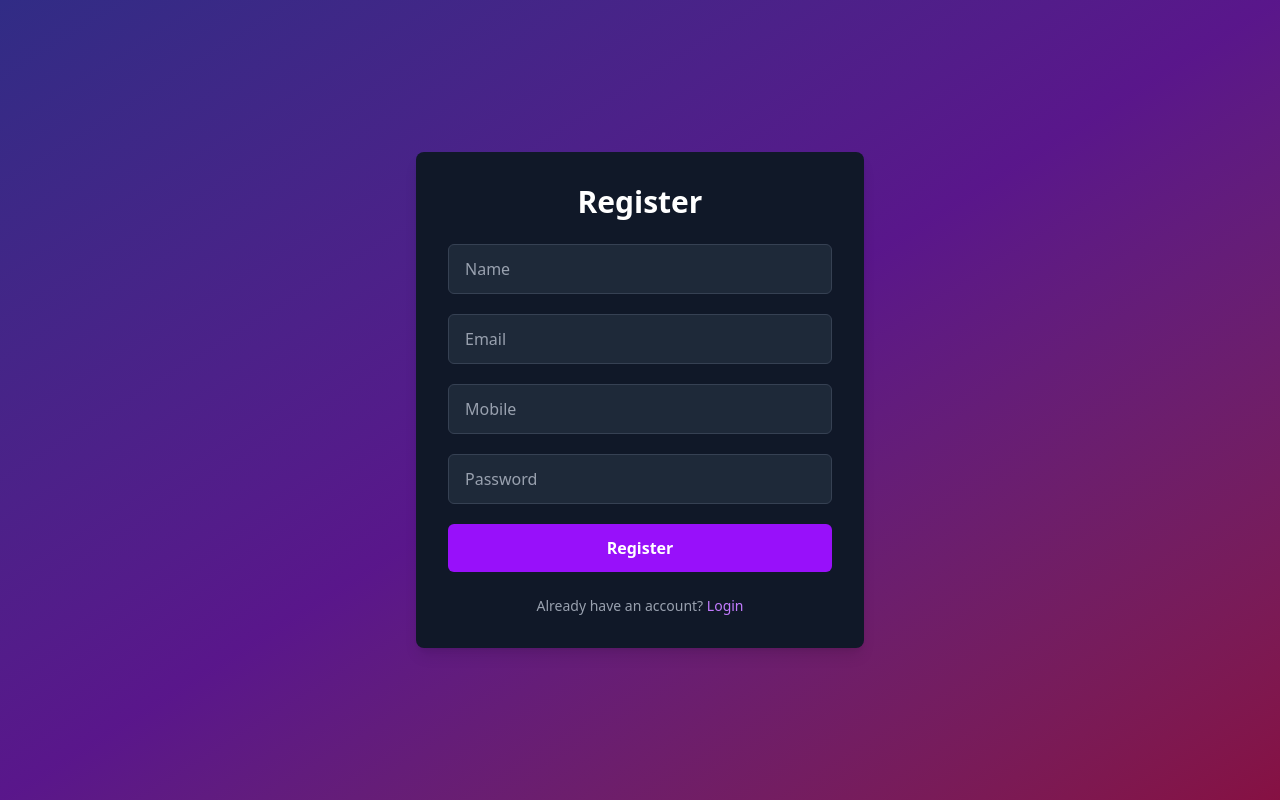
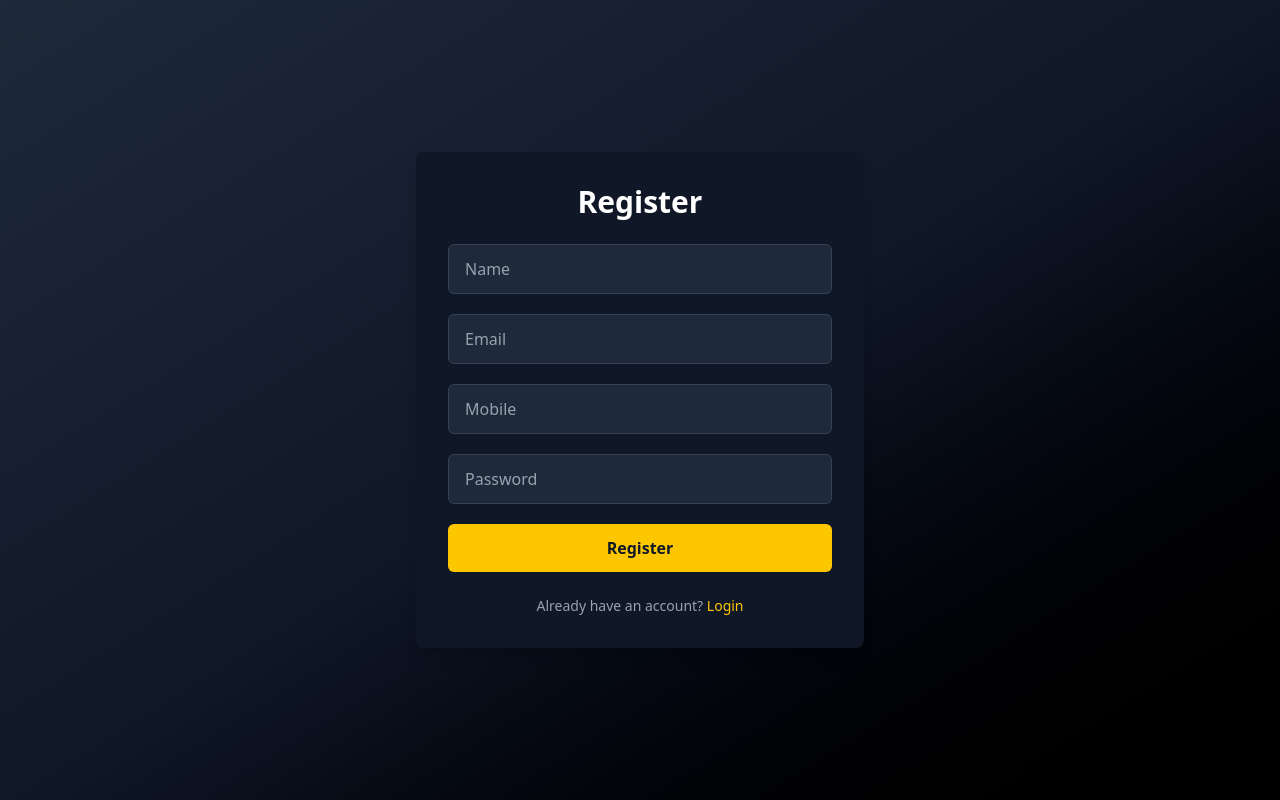
Before and after one commit to ShubhamBisht18/VastrFy, a React (Vite) app in the folder FrontEnd/: page /register in a window 1280 px wide. Built offline with nearby package versions, Linux system fonts and the light colour scheme; no server answers.

Commit message:
some coloring

```diff
--- a/FrontEnd/src/pages/Auth/Register.jsx
+++ b/FrontEnd/src/pages/Auth/Register.jsx
@@ -1,3 +1,72 @@
+// import { useForm } from "react-hook-form";
+// import axios from "../../utils/axios";
+// import { useNavigate, Link } from "react-router-dom";
+
+// function Register() {
+//   const { register, handleSubmit } = useForm();
+//   const navigate = useNavigate();
+
+//   const onSubmit = async (data) => {
+//     try {
+//       await axios.post("/auth/register", data);
+//       navigate("/verify-otp", { state: { email: data.email } });
+//     } catch (err) {
+//       alert(err.response?.data?.message || "Registration failed");
+//     }
+//   };
+
+//   return (
+//     <div className="min-h-screen flex items-center justify-center bg-gradient-to-br from-indigo-900 via-purple-900 to-pink-900 px-4">
+//       <div className="bg-gray-900 p-8 rounded-lg shadow-lg w-full max-w-md text-white">
+//         <h2 className="text-3xl font-bold mb-6 text-center">Register</h2>
+//         <form onSubmit={handleSubmit(onSubmit)} className="space-y-5">
+//           <input
+//             placeholder="Name"
+//             {...register("name")}
+//             required
+//             className="w-full px-4 py-3 rounded-md bg-gray-800 border border-gray-700 placeholder-gray-400 focus:outline-none focus:ring-2 focus:ring-purple-500"
+//           />
+//           <input
+//             placeholder="Email"
+//             type="email"
+//             {...register("email")}
+//             required
+//             className="w-full px-4 py-3 rounded-md bg-gray-800 border border-gray-700 placeholder-gray-400 focus:outline-none focus:ring-2 focus:ring-purple-500"
+//           />
+//           <input
+//             placeholder="Mobile"
+//             {...register("mobile")}
+//             required
+//             className="w-full px-4 py-3 rounded-md bg-gray-800 border border-gray-700 placeholder-gray-400 focus:outline-none focus:ring-2 focus:ring-purple-500"
+//           />
+//           <input
+//             placeholder="Password"
+//             type="password"
+//             {...register("password")}
+//             required
+//             className="w-full px-4 py-3 rounded-md bg-gray-800 border border-gray-700 placeholder-gray-400 focus:outline-none focus:ring-2 focus:ring-purple-500"
+//           />
+//           <button
+//             type="submit"
+//             className="w-full bg-purple-600 hover:bg-purple-700 text-white font-semibold py-3 rounded-md transition"
+//           >
+//             Register
+//           </button>
+//         </form>
+
+//         <p className="mt-6 text-center text-gray-400 text-sm">
+//           Already have an account?{" "}
+//           <Link to="/login" className="text-purple-400 hover:underline">
+//             Login
+//           </Link>
+//         </p>
+//       </div>
+//     </div>
+//   );
+// }
+
+// export default Register;
+
 import { useForm } from "react-hook-form";
 import axios from "../../utils/axios";
 import { useNavigate, Link } from "react-router-dom";
@@ -16,7 +85,7 @@ function Register() {
   };
 
   return (
-    <div className="min-h-screen flex items-center justify-center bg-gradient-to-br from-indigo-900 via-purple-900 to-pink-900 px-4">
+    <div className="min-h-screen flex items-center justify-center bg-gradient-to-br from-gray-800 via-gray-900 to-black px-4">
       <div className="bg-gray-900 p-8 rounded-lg shadow-lg w-full max-w-md text-white">
         <h2 className="text-3xl font-bold mb-6 text-center">Register</h2>
         <form onSubmit={handleSubmit(onSubmit)} className="space-y-5">
@@ -24,31 +93,31 @@ function Register() {
             placeholder="Name"
             {...register("name")}
             required
-            className="w-full px-4 py-3 rounded-md bg-gray-800 border border-gray-700 placeholder-gray-400 focus:outline-none focus:ring-2 focus:ring-purple-500"
+            className="w-full px-4 py-3 rounded-md bg-gray-800 border border-gray-700 placeholder-gray-400 focus:outline-none focus:ring-2 focus:ring-yellow-400"
           />
           <input
             placeholder="Email"
             type="email"
             {...register("email")}
             required
-            className="w-full px-4 py-3 rounded-md bg-gray-800 border border-gray-700 placeholder-gray-400 focus:outline-none focus:ring-2 focus:ring-purple-500"
+            className="w-full px-4 py-3 rounded-md bg-gray-800 border border-gray-700 placeholder-gray-400 focus:outline-none focus:ring-2 focus:ring-yellow-400"
           />
           <input
             placeholder="Mobile"
             {...register("mobile")}
             required
-            className="w-full px-4 py-3 rounded-md bg-gray-800 border border-gray-700 placeholder-gray-400 focus:outline-none focus:ring-2 focus:ring-purple-500"
+            className="w-full px-4 py-3 rounded-md bg-gray-800 border border-gray-700 placeholder-gray-400 focus:outline-none focus:ring-2 focus:ring-yellow-400"
           />
           <input
             placeholder="Password"
             type="password"
             {...register("password")}
             required
-            className="w-full px-4 py-3 rounded-md bg-gray-800 border border-gray-700 placeholder-gray-400 focus:outline-none focus:ring-2 focus:ring-purple-500"
+            className="w-full px-4 py-3 rounded-md bg-gray-800 border border-gray-700 placeholder-gray-400 focus:outline-none focus:ring-2 focus:ring-yellow-400"
           />
           <button
             type="submit"
-            className="w-full bg-purple-600 hover:bg-purple-700 text-white font-semibold py-3 rounded-md transition"
+            className="w-full bg-yellow-400 text-gray-900 font-semibold py-3 rounded-md hover:bg-yellow-500 transition"
           >
             Register
           </button>
@@ -56,7 +125,7 @@ function Register() {
 
         <p className="mt-6 text-center text-gray-400 text-sm">
           Already have an account?{" "}
-          <Link to="/login" className="text-purple-400 hover:underline">
+          <Link to="/login" className="text-yellow-400 hover:underline">
             Login
           </Link>
         </p>
```
